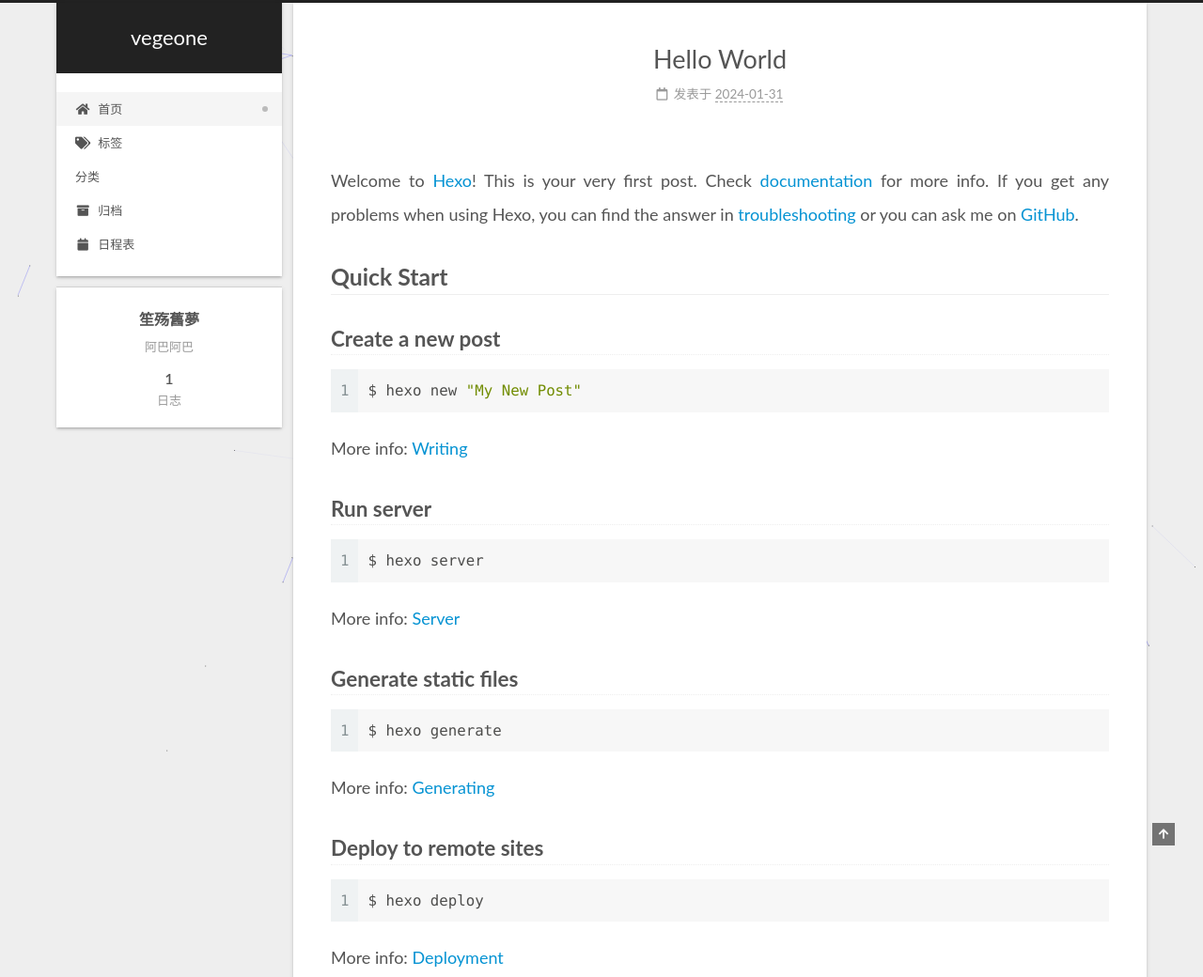
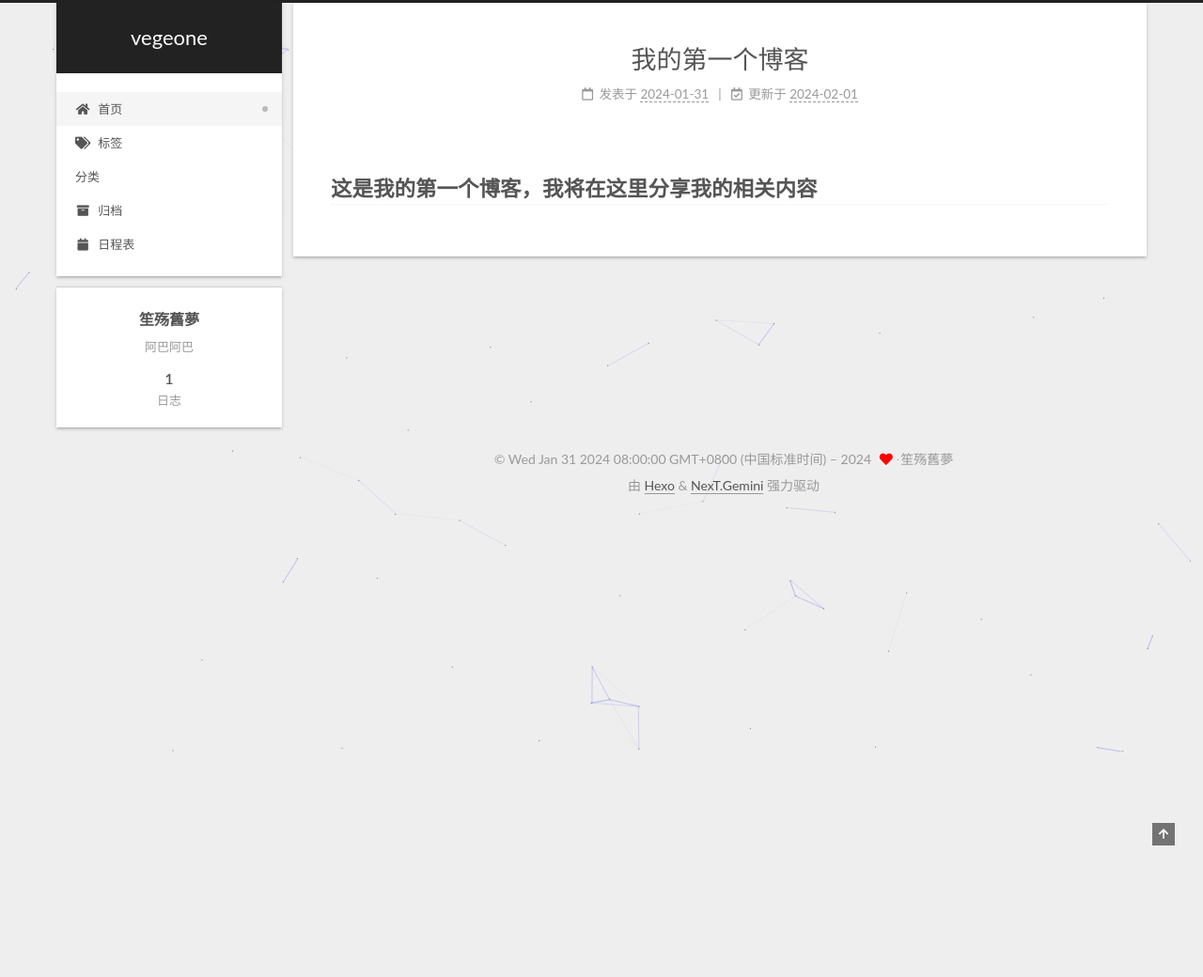
Before and after one commit to Zyp1e/Zyp1e.github.io, a plain HTML site: page index.html in a window 1280 px wide. Shown: the top 1040 px of the page at 94% size. After the commit the page ends 800 px from the top, so only its background shows below. Drawn offline with Linux system fonts and the light colour scheme.

Commit message:
Site updated: 2024-02-01 16:18:02

```diff
--- a/2024/01/31/hello-world/index.html
+++ b/2024/01/31/hello/index.html
@@ -20,19 +20,19 @@
     var CONFIG = {"hostname":"example.com","root":"/","scheme":"Gemini","version":"7.8.0","exturl":false,"sidebar":{"position":"left","display":"post","padding":18,"offset":12,"onmobile":false},"copycode":{"enable":false,"show_result":false,"style":null},"back2top":{"enable":true,"sidebar":false,"scrollpercent":false},"bookmark":{"enable":false,"color":"#222","save":"auto"},"fancybox":false,"mediumzoom":false,"lazyload":false,"pangu":false,"comments":{"style":"tabs","active":null,"storage":true,"lazyload":false,"nav":null},"algolia":{"hits":{"per_page":10},"labels":{"input_placeholder":"Search for Posts","hits_empty":"We didn't find any results for the search: ${query}","hits_stats":"${hits} results found in ${time} ms"}},"localsearch":{"enable":false,"trigger":"auto","top_n_per_article":1,"unescape":false,"preload":false},"motion":{"enable":true,"async":false,"transition":{"post_block":"fadeIn","post_header":"slideDownIn","post_body":"slideDownIn","coll_header":"slideLeftIn","sidebar":"slideUpIn"}}};
   </script>
 
-  <meta name="description" content="Welcome to Hexo! This is your very first post. Check documentation for more info. If you get any problems when using Hexo, you can find the answer in troubleshooting or you can ask me on GitHub. Quick">
+  <meta name="description" content="这是我的第一个博客，我将在这里分享我的相关内容">
 <meta property="og:type" content="article">
-<meta property="og:title" content="Hello World">
-<meta property="og:url" content="http://example.com/2024/01/31/hello-world/index.html">
+<meta property="og:title" content="我的第一个博客">
+<meta property="og:url" content="http://example.com/2024/01/31/hello/index.html">
 <meta property="og:site_name" content="vegeone">
-<meta property="og:description" content="Welcome to Hexo! This is your very first post. Check documentation for more info. If you get any problems when using Hexo, you can find the answer in troubleshooting or you can ask me on GitHub. Quick">
+<meta property="og:description" content="这是我的第一个博客，我将在这里分享我的相关内容">
 <meta property="og:locale" content="zh_CN">
 <meta property="article:published_time" content="2024-01-31T11:27:25.620Z">
-<meta property="article:modified_time" content="2024-01-31T11:27:25.620Z">
+<meta property="article:modified_time" content="2024-02-01T05:34:15.958Z">
 <meta property="article:author" content="笙殇舊夢">
 <meta name="twitter:card" content="summary">
 
-<link rel="canonical" href="http://example.com/2024/01/31/hello-world/">
+<link rel="canonical" href="http://example.com/2024/01/31/hello/">
 
 
 <script id="page-configurations">
@@ -45,7 +45,7 @@
   };
 </script>
 
-  <title>Hello World | vegeone</title>
+  <title>我的第一个博客 | vegeone</title>
 
 
 
@@ -165,7 +165,7 @@
 
 
   <article itemscope itemtype="http://schema.org/Article" class="post-block" lang="zh-CN">
-    <link itemprop="mainEntityOfPage" href="http://example.com/2024/01/31/hello-world/">
+    <link itemprop="mainEntityOfPage" href="http://example.com/2024/01/31/hello/">
 
     <span hidden itemprop="author" itemscope itemtype="http://schema.org/Person">
       <meta itemprop="image" content="/images/avatar.gif">
@@ -178,7 +178,7 @@
     </span>
       <header class="post-header">
         <h1 class="post-title" itemprop="name headline">
-          Hello World
+          我的第一个博客
         </h1>
 
         <div class="post-meta">
@@ -190,6 +190,13 @@
 
               <time title="创建时间：2024-01-31 19:27:25" itemprop="dateCreated datePublished" datetime="2024-01-31T19:27:25+08:00">2024-01-31</time>
             </span>
+              <span class="post-meta-item">
+                <span class="post-meta-item-icon">
+                  <i class="far fa-calendar-check"></i>
+                </span>
+                <span class="post-meta-item-text">更新于</span>
+                <time title="修改时间：2024-02-01 13:34:15" itemprop="dateModified" datetime="2024-02-01T13:34:15+08:00">2024-02-01</time>
+              </span>
 
 
 
@@ -202,20 +209,7 @@
     <div class="post-body" itemprop="articleBody">
 
 
-        <p>Welcome to <a target="_blank" rel="noopener" href="https://hexo.io/">Hexo</a>! This is your very first post. Check <a target="_blank" rel="noopener" href="https://hexo.io/docs/">documentation</a> for more info. If you get any problems when using Hexo, you can find the answer in <a target="_blank" rel="noopener" href="https://hexo.io/docs/troubleshooting.html">troubleshooting</a> or you can ask me on <a target="_blank" rel="noopener" href="https://github.com/hexojs/hexo/issues">GitHub</a>.</p>
-<h2 id="Quick-Start"><a href="#Quick-Start" class="headerlink" title="Quick Start"></a>Quick Start</h2><h3 id="Create-a-new-post"><a href="#Create-a-new-post" class="headerlink" title="Create a new post"></a>Create a new post</h3><figure class="highlight bash"><table><tr><td class="gutter"><pre><span class="line">1</span><br></pre></td><td class="code"><pre><span class="line">$ hexo new <span class="string">&quot;My New Post&quot;</span></span><br></pre></td></tr></table></figure>
-
-<p>More info: <a target="_blank" rel="noopener" href="https://hexo.io/docs/writing.html">Writing</a></p>
-<h3 id="Run-server"><a href="#Run-server" class="headerlink" title="Run server"></a>Run server</h3><figure class="highlight bash"><table><tr><td class="gutter"><pre><span class="line">1</span><br></pre></td><td class="code"><pre><span class="line">$ hexo server</span><br></pre></td></tr></table></figure>
-
-<p>More info: <a target="_blank" rel="noopener" href="https://hexo.io/docs/server.html">Server</a></p>
-<h3 id="Generate-static-files"><a href="#Generate-static-files" class="headerlink" title="Generate static files"></a>Generate static files</h3><figure class="highlight bash"><table><tr><td class="gutter"><pre><span class="line">1</span><br></pre></td><td class="code"><pre><span class="line">$ hexo generate</span><br></pre></td></tr></table></figure>
-
-<p>More info: <a target="_blank" rel="noopener" href="https://hexo.io/docs/generating.html">Generating</a></p>
-<h3 id="Deploy-to-remote-sites"><a href="#Deploy-to-remote-sites" class="headerlink" title="Deploy to remote sites"></a>Deploy to remote sites</h3><figure class="highlight bash"><table><tr><td class="gutter"><pre><span class="line">1</span><br></pre></td><td class="code"><pre><span class="line">$ hexo deploy</span><br></pre></td></tr></table></figure>
-
-<p>More info: <a target="_blank" rel="noopener" href="https://hexo.io/docs/one-command-deployment.html">Deployment</a></p>
-
+        <h3 id="这是我的第一个博客，我将在这里分享我的相关内容"><a href="#这是我的第一个博客，我将在这里分享我的相关内容" class="headerlink" title="这是我的第一个博客，我将在这里分享我的相关内容"></a>这是我的第一个博客，我将在这里分享我的相关内容</h3>
     </div>
 
 
@@ -285,7 +279,7 @@
 
       <!--noindex-->
       <div class="post-toc-wrap sidebar-panel">
-          <div class="post-toc motion-element"><ol class="nav"><li class="nav-item nav-level-2"><a class="nav-link" href="#Quick-Start"><span class="nav-number">1.</span> <span class="nav-text">Quick Start</span></a><ol class="nav-child"><li class="nav-item nav-level-3"><a class="nav-link" href="#Create-a-new-post"><span class="nav-number">1.1.</span> <span class="nav-text">Create a new post</span></a></li><li class="nav-item nav-level-3"><a class="nav-link" href="#Run-server"><span class="nav-number">1.2.</span> <span class="nav-text">Run server</span></a></li><li class="nav-item nav-level-3"><a class="nav-link" href="#Generate-static-files"><span class="nav-number">1.3.</span> <span class="nav-text">Generate static files</span></a></li><li class="nav-item nav-level-3"><a class="nav-link" href="#Deploy-to-remote-sites"><span class="nav-number">1.4.</span> <span class="nav-text">Deploy to remote sites</span></a></li></ol></li></ol></div>
+          <div class="post-toc motion-element"><ol class="nav"><li class="nav-item nav-level-3"><a class="nav-link" href="#%E8%BF%99%E6%98%AF%E6%88%91%E7%9A%84%E7%AC%AC%E4%B8%80%E4%B8%AA%E5%8D%9A%E5%AE%A2%EF%BC%8C%E6%88%91%E5%B0%86%E5%9C%A8%E8%BF%99%E9%87%8C%E5%88%86%E4%BA%AB%E6%88%91%E7%9A%84%E7%9B%B8%E5%85%B3%E5%86%85%E5%AE%B9"><span class="nav-number">1.</span> <span class="nav-text">这是我的第一个博客，我将在这里分享我的相关内容</span></a></li></ol></div>
       </div>
       <!--/noindex-->
 
--- a/css/main.css
+++ b/css/main.css
@@ -1168,7 +1168,7 @@ pre .javascript .function {
 }
 .links-of-author a::before,
 .links-of-author span.exturl::before {
-  background: #1bffff;
+  background: #90a77e;
   border-radius: 50%;
   content: ' ';
   display: inline-block;
--- a/index.html
+++ b/index.html
@@ -162,7 +162,7 @@
 
 
   <article itemscope itemtype="http://schema.org/Article" class="post-block" lang="zh-CN">
-    <link itemprop="mainEntityOfPage" href="http://example.com/2024/01/31/hello-world/">
+    <link itemprop="mainEntityOfPage" href="http://example.com/2024/01/31/hello/">
 
     <span hidden itemprop="author" itemscope itemtype="http://schema.org/Person">
       <meta itemprop="image" content="/images/avatar.gif">
@@ -176,7 +176,7 @@
       <header class="post-header">
         <h2 class="post-title" itemprop="name headline">
 
-            <a href="/2024/01/31/hello-world/" class="post-title-link" itemprop="url">Hello World</a>
+            <a href="/2024/01/31/hello/" class="post-title-link" itemprop="url">我的第一个博客</a>
         </h2>
 
         <div class="post-meta">
@@ -188,6 +188,13 @@
 
               <time title="创建时间：2024-01-31 19:27:25" itemprop="dateCreated datePublished" datetime="2024-01-31T19:27:25+08:00">2024-01-31</time>
             </span>
+              <span class="post-meta-item">
+                <span class="post-meta-item-icon">
+                  <i class="far fa-calendar-check"></i>
+                </span>
+                <span class="post-meta-item-text">更新于</span>
+                <time title="修改时间：2024-02-01 13:34:15" itemprop="dateModified" datetime="2024-02-01T13:34:15+08:00">2024-02-01</time>
+              </span>
 
 
 
@@ -200,20 +207,7 @@
     <div class="post-body" itemprop="articleBody">
 
 
-          <p>Welcome to <a target="_blank" rel="noopener" href="https://hexo.io/">Hexo</a>! This is your very first post. Check <a target="_blank" rel="noopener" href="https://hexo.io/docs/">documentation</a> for more info. If you get any problems when using Hexo, you can find the answer in <a target="_blank" rel="noopener" href="https://hexo.io/docs/troubleshooting.html">troubleshooting</a> or you can ask me on <a target="_blank" rel="noopener" href="https://github.com/hexojs/hexo/issues">GitHub</a>.</p>
-<h2 id="Quick-Start"><a href="#Quick-Start" class="headerlink" title="Quick Start"></a>Quick Start</h2><h3 id="Create-a-new-post"><a href="#Create-a-new-post" class="headerlink" title="Create a new post"></a>Create a new post</h3><figure class="highlight bash"><table><tr><td class="gutter"><pre><span class="line">1</span><br></pre></td><td class="code"><pre><span class="line">$ hexo new <span class="string">&quot;My New Post&quot;</span></span><br></pre></td></tr></table></figure>
-
-<p>More info: <a target="_blank" rel="noopener" href="https://hexo.io/docs/writing.html">Writing</a></p>
-<h3 id="Run-server"><a href="#Run-server" class="headerlink" title="Run server"></a>Run server</h3><figure class="highlight bash"><table><tr><td class="gutter"><pre><span class="line">1</span><br></pre></td><td class="code"><pre><span class="line">$ hexo server</span><br></pre></td></tr></table></figure>
-
-<p>More info: <a target="_blank" rel="noopener" href="https://hexo.io/docs/server.html">Server</a></p>
-<h3 id="Generate-static-files"><a href="#Generate-static-files" class="headerlink" title="Generate static files"></a>Generate static files</h3><figure class="highlight bash"><table><tr><td class="gutter"><pre><span class="line">1</span><br></pre></td><td class="code"><pre><span class="line">$ hexo generate</span><br></pre></td></tr></table></figure>
-
-<p>More info: <a target="_blank" rel="noopener" href="https://hexo.io/docs/generating.html">Generating</a></p>
-<h3 id="Deploy-to-remote-sites"><a href="#Deploy-to-remote-sites" class="headerlink" title="Deploy to remote sites"></a>Deploy to remote sites</h3><figure class="highlight bash"><table><tr><td class="gutter"><pre><span class="line">1</span><br></pre></td><td class="code"><pre><span class="line">$ hexo deploy</span><br></pre></td></tr></table></figure>
-
-<p>More info: <a target="_blank" rel="noopener" href="https://hexo.io/docs/one-command-deployment.html">Deployment</a></p>
-
+          <h3 id="这是我的第一个博客，我将在这里分享我的相关内容"><a href="#这是我的第一个博客，我将在这里分享我的相关内容" class="headerlink" title="这是我的第一个博客，我将在这里分享我的相关内容"></a>这是我的第一个博客，我将在这里分享我的相关内容</h3>
 
     </div>
 
```
Also changed, not shown: archives/2024/01/index.html (+2 -2 lines), archives/2024/index.html (+2 -2 lines), archives/index.html (+2 -2 lines).
